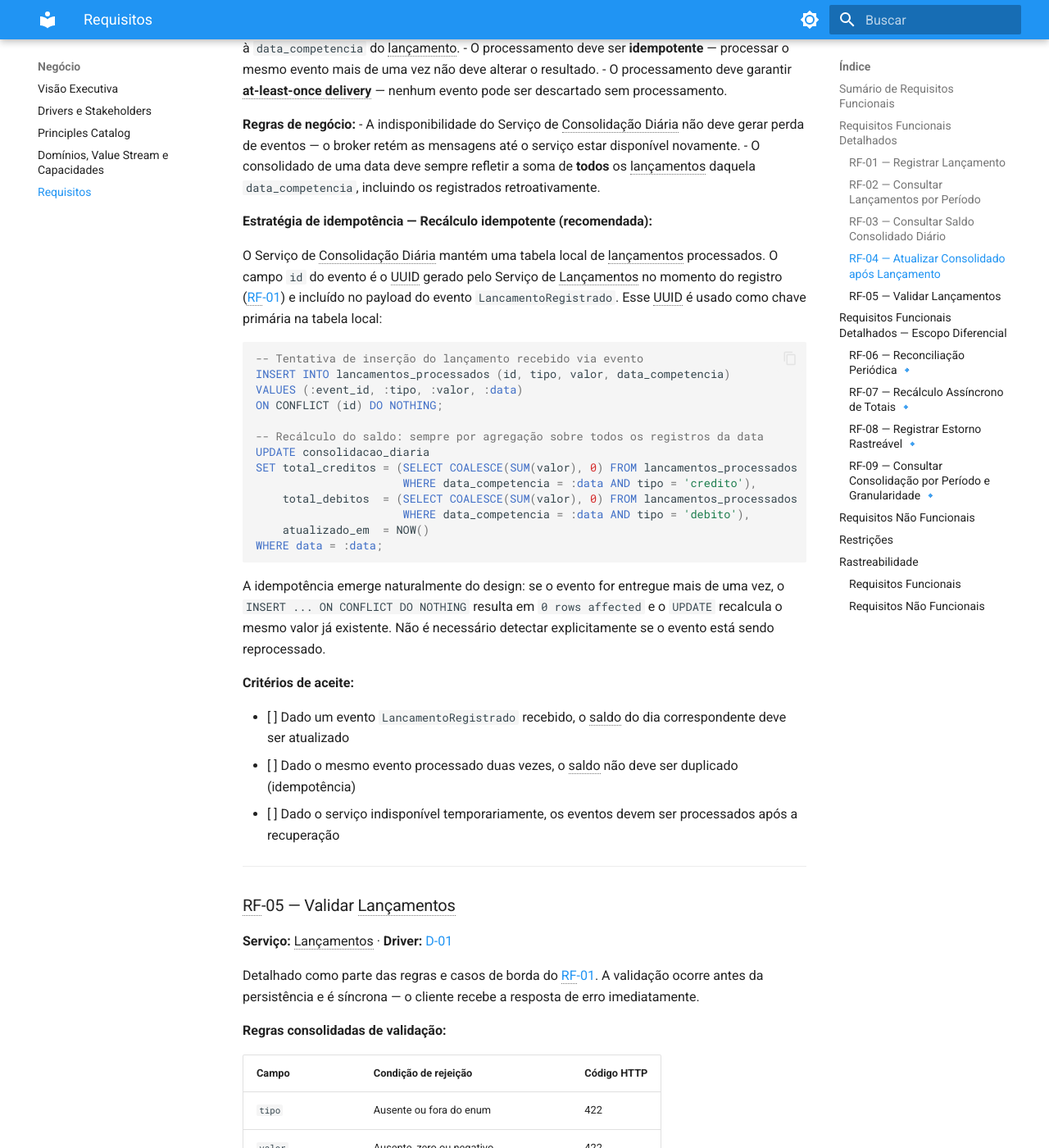
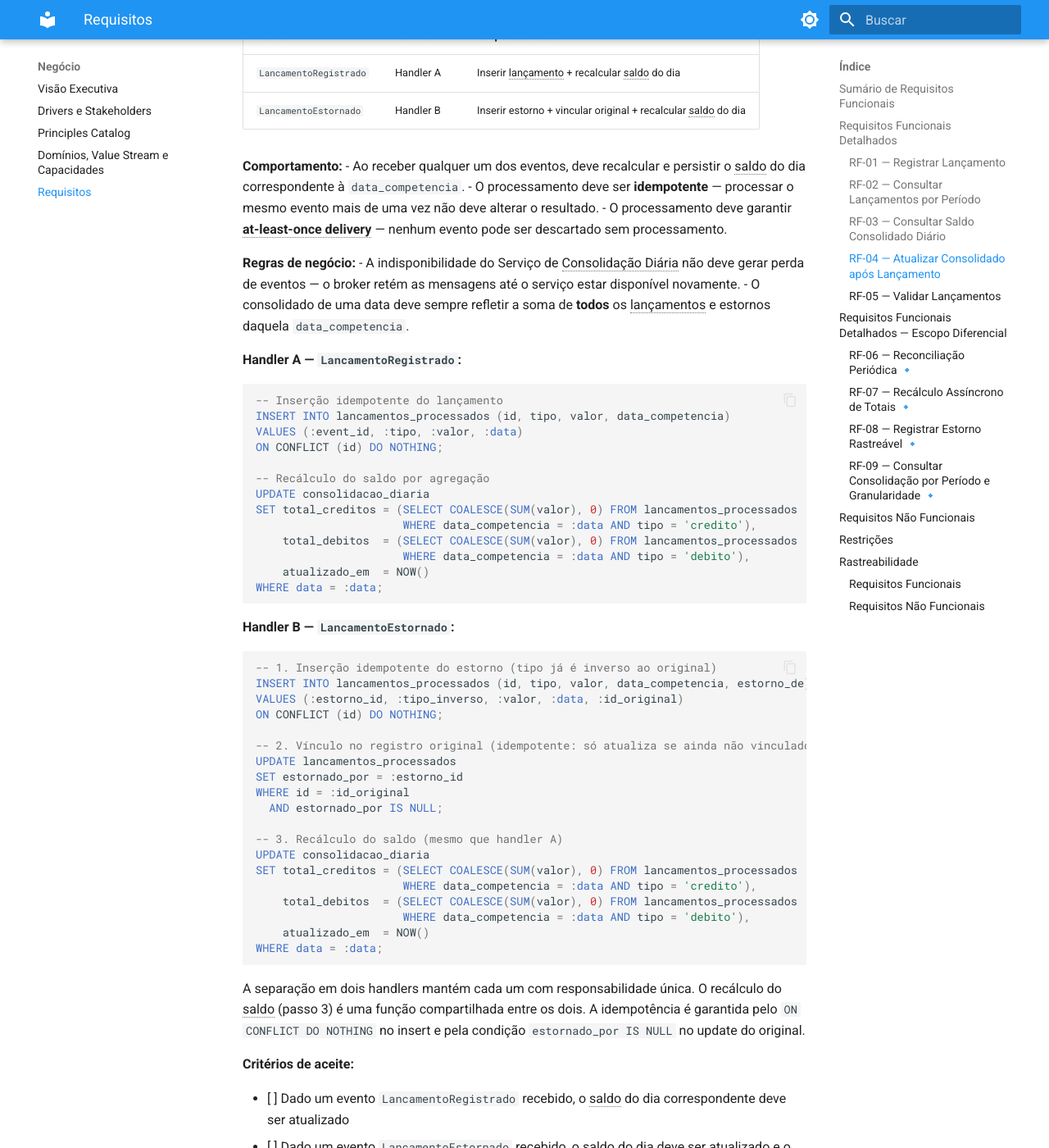
Before and after one commit to gsperim/account-engine-lab, an MkDocs documentation site: the page built from docs/negocio/requisitos.md, in a window 1280 px wide and 1400 px high, scrolled down 5979 px. Shown: the whole window at 82% size. Built offline with MkDocs 1.6.1 and Material for MkDocs 9.7.7, drawn with Linux system fonts in a browser that asks for light colours; some of the changed text lies outside the part shown.

Commit message:
docs(requisitos): separar handlers A/B no RF-04 e fechar lacunas do RF-08
RF-04: dois handlers dedicados — LancamentoRegistrado (inserir + recalcular)
e LancamentoEstornado (inserir estorno + vincular original via estornado_por
+ recalcular). SQL explícito para cada handler com idempotência documentada.

RF-08: regra de negócio de duplo estorno adicionada (estornado_por != null);
critério de aceite correspondente adicionado; clarificado que o estorno publica
exclusivamente LancamentoEstornado, não LancamentoRegistrado.

Co-Authored-By: Claude Sonnet 4.6 <noreply@anthropic.com>

````diff
--- a/docs/negocio/requisitos.md
+++ b/docs/negocio/requisitos.md
@@ -182,28 +182,31 @@ tags:
 
 **Serviço:** Consolidação · **Driver:** [D-02](drivers.md#d-02), [D-05](drivers.md#d-05)
 
-**Trigger:** Evento `LancamentoRegistrado` recebido via broker
+**Triggers:** dois eventos consumidos via broker, cada um com handler dedicado:
+
+| Evento | Handler | Responsabilidade |
+|--------|---------|-----------------|
+| `LancamentoRegistrado` | Handler A | Inserir lançamento + recalcular saldo do dia |
+| `LancamentoEstornado` | Handler B | Inserir estorno + vincular original + recalcular saldo do dia |
 
 **Comportamento:**
-- Ao receber o evento, deve recalcular e persistir o saldo do dia correspondente à `data_competencia` do lançamento.
+- Ao receber qualquer um dos eventos, deve recalcular e persistir o saldo do dia correspondente à `data_competencia`.
 - O processamento deve ser **idempotente** — processar o mesmo evento mais de uma vez não deve alterar o resultado.
 - O processamento deve garantir **at-least-once delivery** — nenhum evento pode ser descartado sem processamento.
 
 **Regras de negócio:**
 - A indisponibilidade do Serviço de Consolidação Diária não deve gerar perda de eventos — o broker retém as mensagens até o serviço estar disponível novamente.
-- O consolidado de uma data deve sempre refletir a soma de **todos** os lançamentos daquela `data_competencia`, incluindo os registrados retroativamente.
+- O consolidado de uma data deve sempre refletir a soma de **todos** os lançamentos e estornos daquela `data_competencia`.
 
-**Estratégia de idempotência — Recálculo idempotente (recomendada):**
-
-O Serviço de Consolidação Diária mantém uma tabela local de lançamentos processados. O campo `id` do evento é o UUID gerado pelo Serviço de Lançamentos no momento do registro ([RF-01](#rf-01)) e incluído no payload do evento `LancamentoRegistrado`. Esse UUID é usado como chave primária na tabela local:
+**Handler A — `LancamentoRegistrado`:**
 
 ```sql
--- Tentativa de inserção do lançamento recebido via evento
+-- Inserção idempotente do lançamento
 INSERT INTO lancamentos_processados (id, tipo, valor, data_competencia)
 VALUES (:event_id, :tipo, :valor, :data)
 ON CONFLICT (id) DO NOTHING;
 
--- Recálculo do saldo: sempre por agregação sobre todos os registros da data
+-- Recálculo do saldo por agregação
 UPDATE consolidacao_diaria
 SET total_creditos = (SELECT COALESCE(SUM(valor), 0) FROM lancamentos_processados
                       WHERE data_competencia = :data AND tipo = 'credito'),
@@ -213,11 +216,36 @@ SET total_creditos = (SELECT COALESCE(SUM(valor), 0) FROM lancamentos_processado
 WHERE data = :data;
 ```
 
-A idempotência emerge naturalmente do design: se o evento for entregue mais de uma vez, o `INSERT ... ON CONFLICT DO NOTHING` resulta em `0 rows affected` e o `UPDATE` recalcula o mesmo valor já existente. Não é necessário detectar explicitamente se o evento está sendo reprocessado.
+**Handler B — `LancamentoEstornado`:**
+
+```sql
+-- 1. Inserção idempotente do estorno (tipo já é inverso ao original)
+INSERT INTO lancamentos_processados (id, tipo, valor, data_competencia, estorno_de)
+VALUES (:estorno_id, :tipo_inverso, :valor, :data, :id_original)
+ON CONFLICT (id) DO NOTHING;
+
+-- 2. Vínculo no registro original (idempotente: só atualiza se ainda não vinculado)
+UPDATE lancamentos_processados
+SET estornado_por = :estorno_id
+WHERE id = :id_original
+  AND estornado_por IS NULL;
+
+-- 3. Recálculo do saldo (mesmo que handler A)
+UPDATE consolidacao_diaria
+SET total_creditos = (SELECT COALESCE(SUM(valor), 0) FROM lancamentos_processados
+                      WHERE data_competencia = :data AND tipo = 'credito'),
+    total_debitos  = (SELECT COALESCE(SUM(valor), 0) FROM lancamentos_processados
+                      WHERE data_competencia = :data AND tipo = 'debito'),
+    atualizado_em  = NOW()
+WHERE data = :data;
+```
+
+A separação em dois handlers mantém cada um com responsabilidade única. O recálculo do saldo (passo 3) é uma função compartilhada entre os dois. A idempotência é garantida pelo `ON CONFLICT DO NOTHING` no insert e pela condição `estornado_por IS NULL` no update do original.
 
 **Critérios de aceite:**
 
 - [ ] Dado um evento `LancamentoRegistrado` recebido, o saldo do dia correspondente deve ser atualizado
+- [ ] Dado um evento `LancamentoEstornado` recebido, o saldo do dia deve ser atualizado e o registro original deve ter `estornado_por` preenchido
 - [ ] Dado o mesmo evento processado duas vezes, o saldo não deve ser duplicado (idempotência)
 - [ ] Dado o serviço indisponível temporariamente, os eventos devem ser processados após a recuperação
 
@@ -361,14 +389,16 @@ sequenceDiagram
 
 **Regras de negócio:**
 - Valor e data de competência são sempre idênticos ao original — estorno parcial não é permitido
-- Um lançamento que já é um estorno não pode ser estornado novamente
-- O estorno publica o evento `LancamentoEstornado` após persistência confirmada
+- Um lançamento que já **é** um estorno (`estorno_de != null`) não pode ser estornado novamente
+- Um lançamento que já **foi** estornado (`estornado_por != null`) não pode ser estornado novamente — evita duplo estorno
+- O estorno publica **exclusivamente** o evento `LancamentoEstornado` após persistência confirmada — não publica `LancamentoRegistrado`
 
 **Critérios de aceite:**
 
 - [ ] Dado um lançamento de crédito estornado, deve criar um débito com o mesmo valor na mesma data de competência
 - [ ] O campo `estorno_de` deve apontar para o `id` do lançamento original
-- [ ] Dado tentativa de estornar um estorno, deve retornar HTTP 422
+- [ ] Dado tentativa de estornar um lançamento que já **é** um estorno, deve retornar HTTP 422
+- [ ] Dado tentativa de estornar um lançamento que já **foi** estornado (`estornado_por` preenchido), deve retornar HTTP 422
 - [ ] Dado `id_lancamento_original` inexistente, deve retornar HTTP 404
 
 ---
````
